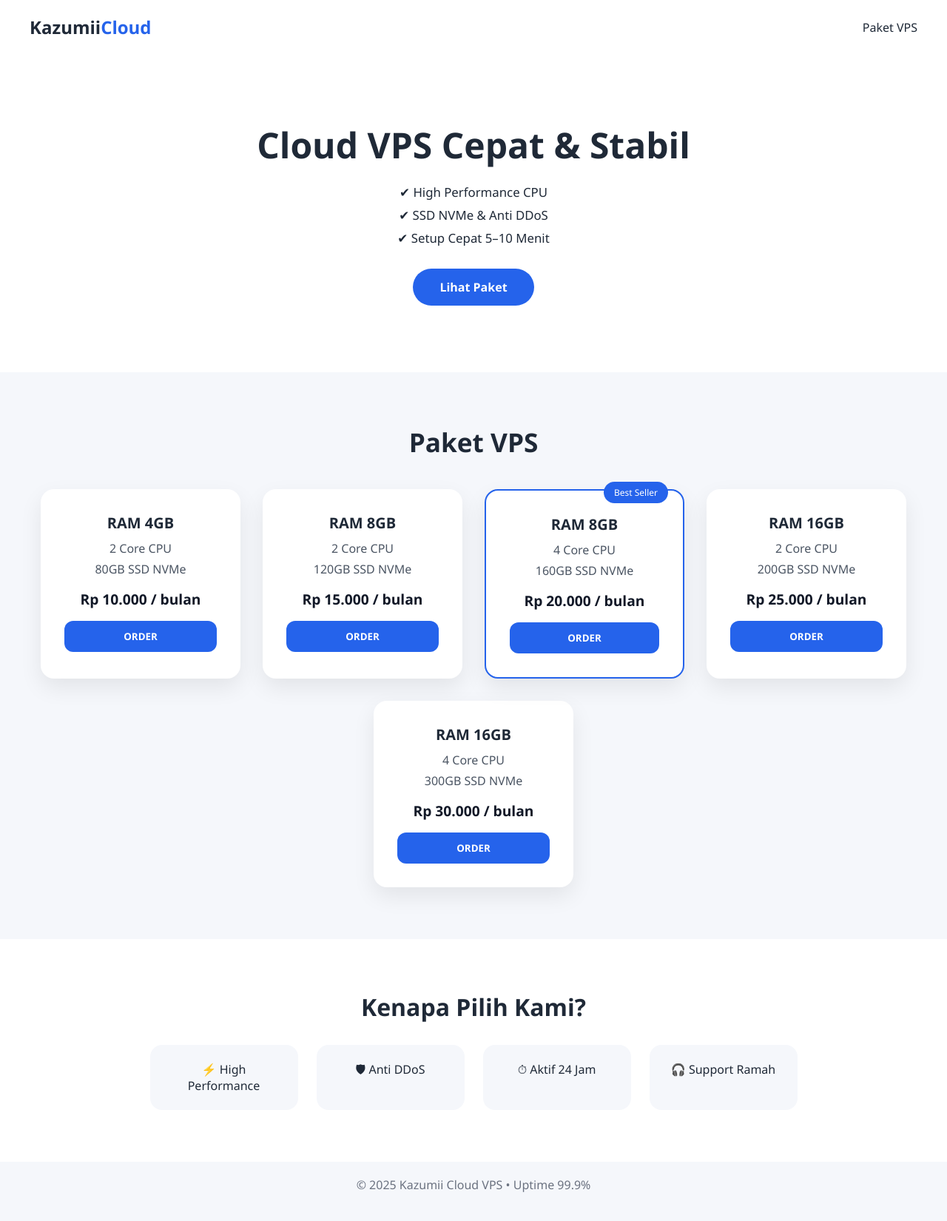
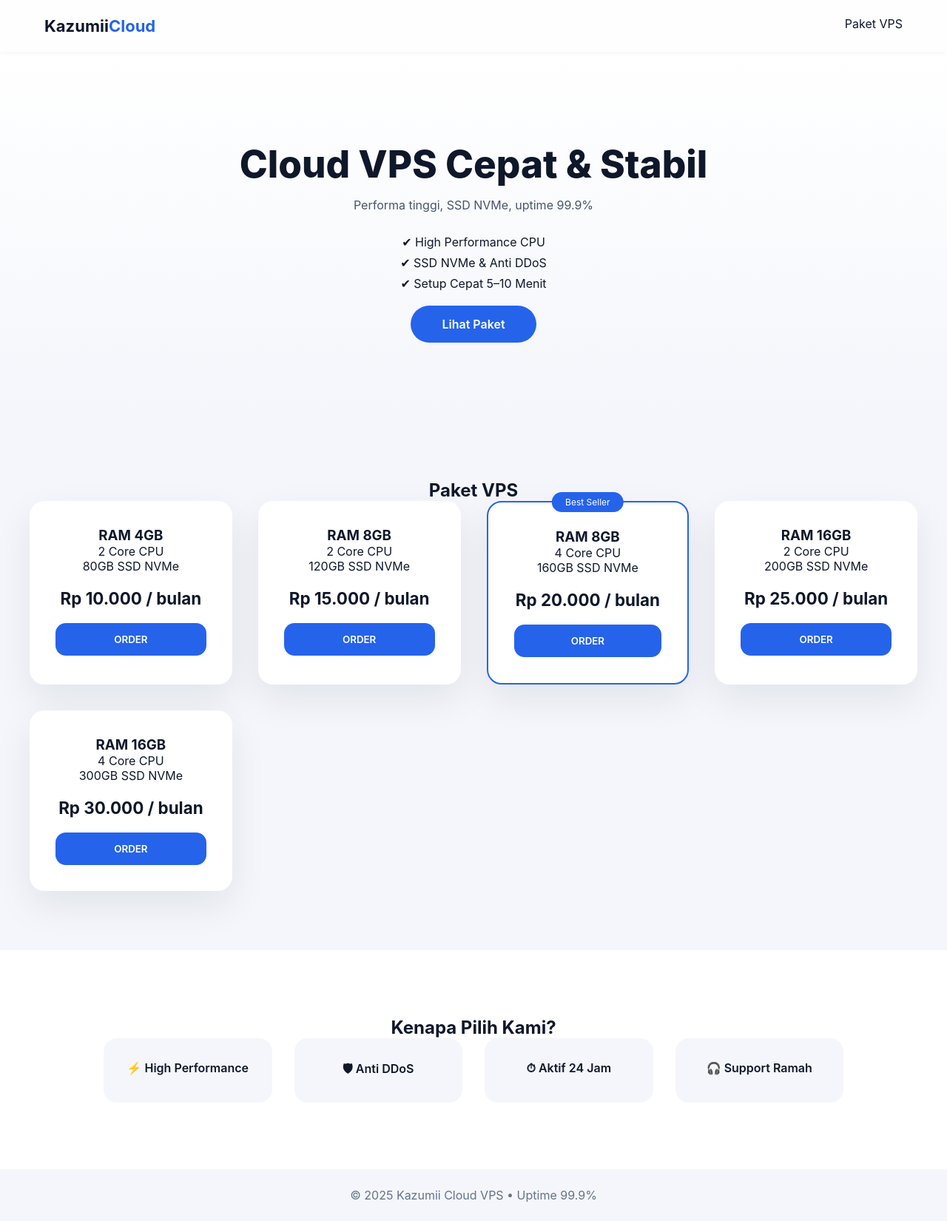
Before and after one commit to Zaxyydev/Virtual-privat-server, a plain HTML site: page index.html in a window 1280 px wide. Shown: the whole page at 74% size. Drawn offline with Linux system fonts and the light colour scheme.

Commit message:
Add files via upload

```diff
--- a/index.html
+++ b/index.html
@@ -14,21 +14,22 @@
 </header>
 
 <section class="hero">
+  <div class="hero-box">
     <h1>Cloud VPS Cepat & Stabil</h1>
+    <p class="subtitle">Performa tinggi, SSD NVMe, uptime 99.9%</p>
     <ul class="features">
       <li>✔ High Performance CPU</li>
       <li>✔ SSD NVMe & Anti DDoS</li>
       <li>✔ Setup Cepat 5–10 Menit</li>
     </ul>
     <a href="#paket" class="btn">Lihat Paket</a>
+  </div>
 </section>
 
 <section id="paket" class="pricing">
   <h2>Paket VPS</h2>
 
   <div class="cards">
-
-    <!-- R4 C2 -->
     <div class="card">
       <h3>RAM 4GB</h3>
       <p>2 Core CPU</p>
@@ -37,7 +38,6 @@
       <button onclick="buka('R4 C2')">ORDER</button>
     </div>
 
-    <!-- R8 C2 -->
     <div class="card">
       <h3>RAM 8GB</h3>
       <p>2 Core CPU</p>
@@ -46,7 +46,6 @@
       <button onclick="buka('R8 C2')">ORDER</button>
     </div>
 
-    <!-- R8 C4 -->
     <div class="card best">
       <span class="badge">Best Seller</span>
       <h3>RAM 8GB</h3>
@@ -56,7 +55,6 @@
       <button onclick="buka('R8 C4')">ORDER</button>
     </div>
 
-    <!-- R16 C2 -->
     <div class="card">
       <h3>RAM 16GB</h3>
       <p>2 Core CPU</p>
@@ -65,7 +63,6 @@
       <button onclick="buka('R16 C2')">ORDER</button>
     </div>
 
-    <!-- R16 C4 -->
     <div class="card">
       <h3>RAM 16GB</h3>
       <p>4 Core CPU</p>
@@ -73,7 +70,6 @@
       <h4>Rp 30.000 / bulan</h4>
       <button onclick="buka('R16 C4')">ORDER</button>
     </div>
-
   </div>
 </section>
 
@@ -95,8 +91,7 @@
 <div id="modal" class="modal">
   <div class="modal-box">
     <h3>Form Order VPS</h3>
-
-    <input id="req" placeholder="FREE REQ (opsional)">
+    <input id="req" placeholder="FREE REQ (User)">
     <select id="os">
       <option value="">VERSI OS</option>
       <option>Ubuntu 20.04</option>
@@ -104,17 +99,15 @@
       <option>Debian 11</option>
       <option>Debian 12</option>
     </select>
-
     <input id="region" placeholder="REGION (SG / ID / US)">
     <input id="subdomain" placeholder="SUBDOMAIN">
-
     <select id="protect">
       <option>PROTECT : ON</option>
       <option>PROTECT : OFF</option>
     </select>
 
     <div class="action">
-      <button onclick="kirimWA()">KIRIM</button>
+      <button onclick="kirimTG()">KIRIM</button>
       <button class="cancel" onclick="tutup()">BATAL</button>
     </div>
   </div>
--- a/script.js
+++ b/script.js
@@ -10,50 +10,29 @@
 }
 
 function kirimTG() {
-  const reqUser = document.getElementById("req").value || "-";
+  const req = document.getElementById("req").value || "-";
   const os = document.getElementById("os").value || "-";
   const region = document.getElementById("region").value || "-";
   const sub = document.getElementById("subdomain").value || "-";
   const protect = document.getElementById("protect").value;
 
-  let detail = "";
-
-  if (paketDipilih === "R4 C2")
-    detail = "RAM: 4GB\nCPU: 2 Core\nStorage: 80GB SSD NVMe";
-  if (paketDipilih === "R8 C2")
-    detail = "RAM: 8GB\nCPU: 2 Core\nStorage: 120GB SSD NVMe";
-  if (paketDipilih === "R8 C4")
-    detail = "RAM: 8GB\nCPU: 4 Core\nStorage: 160GB SSD NVMe";
-  if (paketDipilih === "R16 C2")
-    detail = "RAM: 16GB\nCPU: 2 Core\nStorage: 200GB SSD NVMe";
-  if (paketDipilih === "R16 C4")
-    detail = "RAM: 16GB\nCPU: 4 Core\nStorage: 300GB SSD NVMe";
-
-  const freeReqSeller = `- Tuning performa
-- Security basic
-- Optimasi jaringan`;
-
-  const pesan = `📦 FORMAT ORDER VPS – Kazumii Cloud
+  const pesan = `📦 ORDER VPS – Kazumii Cloud
 
 📝 FREE REQ (User)
-${reqUser}
+${req}
 
 ⭐ FREE REQ TERBAIK (Seller)
-${freeReqSeller}
+- Tuning performa
+- Security basic
+- Optimasi jaringan
 
 🖥 Paket : ${paketDipilih}
-${detail}
-
 🧩 OS : ${os}
 🌍 Region : ${region}
 🌐 Subdomain : ${sub}
 🛡 Protect : ${protect}
+`;
 
-Silakan Langsung Mintak Payment Admin Agar Pesanan Bisa Di Proses 🙏`;
-
-  const usernameTG = "Kazumiiv1"; // TANPA @
-  window.open(
-    `https://t.me/${usernameTG}?text=${encodeURIComponent(pesan)}`,
-    "_blank"
-  );
+  const usernameTG = "USERNAME_TELEGRAM_LU"; // GANTI
+  window.open(`https://t.me/${usernameTG}?text=${encodeURIComponent(pesan)}`);
 }
--- a/style.css
+++ b/style.css
@@ -2,126 +2,118 @@
   margin: 0;
   padding: 0;
   box-sizing: border-box;
-  font-family: "Segoe UI", sans-serif;
+  font-family: Inter, "Segoe UI", sans-serif;
 }
 
-/* ===== GLOBAL ===== */
 body {
-  background: #f5f7fb;
-  color: #1f2937;
+  background: #f4f6fb;
+  color: #0f172a;
 }
 
-/* ===== NAVBAR ===== */
+/* NAVBAR */
 .navbar {
+  position: sticky;
+  top: 0;
+  background: rgba(255,255,255,.85);
+  backdrop-filter: blur(10px);
   display: flex;
   justify-content: space-between;
-  align-items: center;
-  padding: 20px 40px;
-  background: white;
-  box-shadow: 0 2px 10px rgba(0,0,0,0.05);
+  padding: 22px 60px;
+  box-shadow: 0 1px 8px rgba(0,0,0,.05);
 }
 
 .logo {
-  font-size: 1.5rem;
+  font-size: 22px;
   font-weight: 700;
 }
-.logo span {
-  color: #2563eb;
-}
+.logo span { color: #2563eb; }
 
-/* ===== HERO ===== */
+/* HERO */
 .hero {
-  background: white;
+  background: linear-gradient(180deg,#fff,#f4f6fb);
+  padding: 120px 20px;
   text-align: center;
-  padding: 90px 20px;
 }
 
 .hero h1 {
-  font-size: 3rem;
-  margin-bottom: 20px;
+  font-size: 3.2rem;
+  font-weight: 800;
+  animation: fadeUp .8s ease;
+}
+
+.subtitle {
+  color: #475569;
+  margin: 15px 0 30px;
+  animation: fadeUp 1s ease;
 }
 
 .features {
   list-style: none;
-  margin-bottom: 30px;
+  margin-bottom: 35px;
 }
 
 .features li {
   margin: 8px 0;
-  font-size: 1.05rem;
 }
 
 .btn {
   background: #2563eb;
-  padding: 14px 36px;
-  border-radius: 30px;
   color: white;
+  padding: 15px 42px;
+  border-radius: 999px;
   text-decoration: none;
   font-weight: 600;
-  display: inline-block;
+  transition: .25s;
+}
+.btn:hover {
+  transform: translateY(-3px);
+  box-shadow: 0 12px 25px rgba(37,99,235,.35);
 }
 
-/* ===== PRICING ===== */
+/* PRICING */
 .pricing {
-  padding: 70px 20px;
+  padding: 80px 20px;
   text-align: center;
 }
 
-.pricing h2 {
-  font-size: 2.2rem;
-  margin-bottom: 40px;
+.cards {
+  display: grid;
+  grid-template-columns: repeat(auto-fit,minmax(260px,1fr));
+  gap: 35px;
+  max-width: 1200px;
+  margin: auto;
 }
 
-.cards {
-  display: flex;
-  gap: 30px;
-  justify-content: center;
-  flex-wrap: wrap;
-}
-
-/* ===== CARD ===== */
+/* CARD */
 .card {
   background: white;
-  padding: 32px;
-  border-radius: 18px;
-  width: 270px;
-  box-shadow: 0 12px 30px rgba(0,0,0,0.08);
-  transition: transform 0.2s ease, box-shadow 0.2s ease;
+  border-radius: 20px;
+  padding: 35px;
+  box-shadow: 0 20px 50px rgba(15,23,42,.08);
+  transition: .25s;
+  animation: fadeUp .8s ease;
 }
 
 .card:hover {
-  transform: translateY(-8px);
-  box-shadow: 0 20px 40px rgba(0,0,0,0.12);
-}
-
-.card h3 {
-  font-size: 1.25rem;
-  margin-bottom: 10px;
-}
-
-.card p {
-  margin: 6px 0;
-  color: #4b5563;
+  transform: translateY(-10px);
 }
 
 .card h4 {
-  margin: 16px 0;
-  font-size: 1.2rem;
-  color: #111827;
+  margin: 20px 0;
+  font-size: 1.4rem;
 }
 
 .card button {
+  width: 100%;
+  padding: 14px;
   background: #2563eb;
+  color: white;
   border: none;
-  padding: 12px;
-  width: 100%;
-  color: white;
+  border-radius: 14px;
   font-weight: 600;
-  border-radius: 12px;
-  cursor: pointer;
 }
 
-/* ===== BEST SELLER ===== */
+/* BEST */
 .best {
   border: 2px solid #2563eb;
   position: relative;
@@ -129,67 +121,62 @@
 
 .badge {
   position: absolute;
-  top: -12px;
-  right: 20px;
+  top: -14px;
+  left: 50%;
+  transform: translateX(-50%);
   background: #2563eb;
   color: white;
-  padding: 6px 14px;
-  border-radius: 20px;
-  font-size: 0.75rem;
+  padding: 6px 18px;
+  border-radius: 999px;
+  font-size: .75rem;
 }
 
-/* ===== WHY ===== */
+/* WHY */
 .why {
-  padding: 70px 20px;
+  background: white;
+  padding: 90px 20px;
   text-align: center;
-  background: white;
-}
-
-.why h2 {
-  font-size: 2rem;
-  margin-bottom: 30px;
 }
 
 .why-box {
-  display: flex;
-  gap: 25px;
-  justify-content: center;
-  flex-wrap: wrap;
+  display: grid;
+  grid-template-columns: repeat(auto-fit,minmax(200px,1fr));
+  gap: 30px;
+  max-width: 1000px;
+  margin: auto;
 }
 
 .why-box div {
-  background: #f5f7fb;
-  padding: 22px;
-  border-radius: 16px;
-  width: 200px;
-  font-weight: 500;
+  background: #f4f6fb;
+  padding: 30px;
+  border-radius: 18px;
+  font-weight: 600;
 }
 
-/* ===== FOOTER ===== */
+/* FOOTER */
 footer {
   text-align: center;
-  padding: 20px;
-  color: #6b7280;
-  background: #f5f7fb;
+  padding: 25px;
+  color: #64748b;
 }
 
-/* ===== MODAL ===== */
+/* MODAL */
 .modal {
   position: fixed;
   inset: 0;
   display: none;
-  background: rgba(0,0,0,0.6);
+  background: rgba(0,0,0,.6);
   justify-content: center;
   align-items: center;
 }
 
 .modal-box {
   background: white;
-  color: #111;
   padding: 28px;
   border-radius: 18px;
   width: 90%;
   max-width: 420px;
+  animation: fadeUp .4s ease;
 }
 
 .modal-box input,
@@ -197,26 +184,10 @@
   width: 100%;
   padding: 12px;
   margin: 8px 0;
-  border-radius: 10px;
-  border: 1px solid #d1d5db;
 }
 
-.action {
-  display: flex;
-  gap: 10px;
-  margin-top: 10px;
+/* ANIMATION */
+@keyframes fadeUp {
+  from { opacity:0; transform:translateY(30px); }
+  to { opacity:1; transform:translateY(0); }
 }
-
-.action button {
-  flex: 1;
-  padding: 12px;
-  border: none;
-  border-radius: 12px;
-  font-weight: 600;
-  cursor: pointer;
-}
-
-.cancel {
-  background: #9ca3af;
-  color: white;
-}
```
Lines whose indentation alone changed are shown as unchanged.
